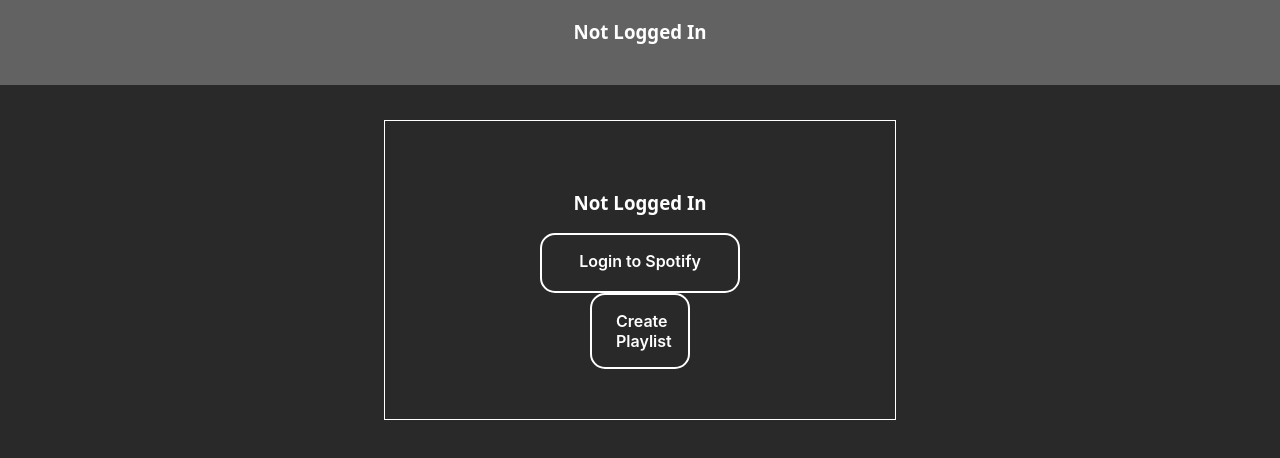
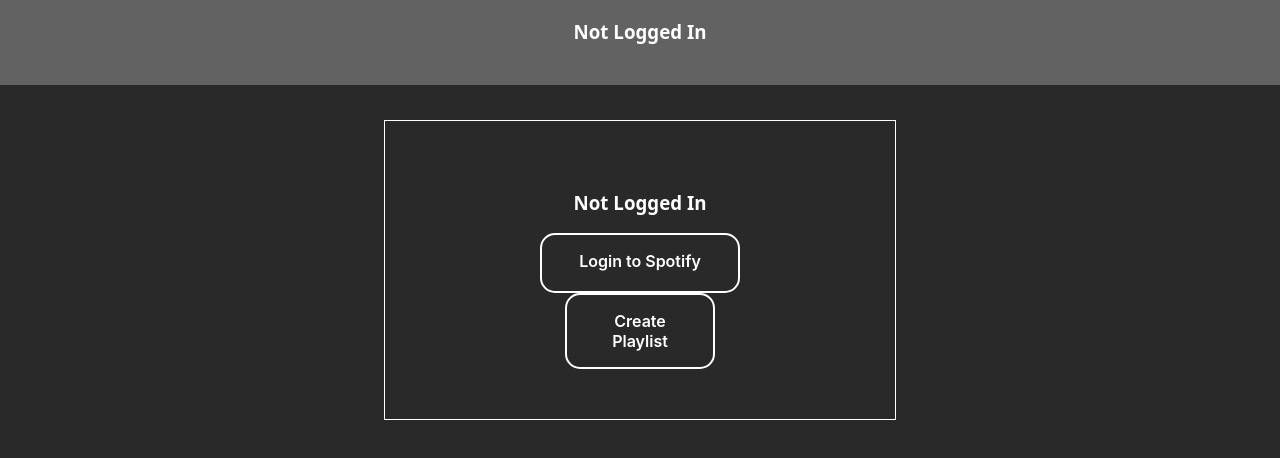
Before and after one commit to Lumiinox/homework-gigih, a React (Create React App) app: page / in a window 1280 px wide. Shown: the top 458 px of the page. Built offline with nearby package versions, Linux system fonts and the light colour scheme.

Commit message:
feat: Homework Module 5 Session 2 UI Improvement

```diff
--- a/src/App.css
+++ b/src/App.css
@@ -1,3 +1,73 @@
 .searchBar{
   width: 500px;
 }
+
+/* Button syle from https://getcssscan.com/css-buttons-examples (Button 28)*/
+button, a {
+  appearance: none;
+  background-color: transparent;
+  border: 2px solid #ffffff;
+  border-radius: 15px;
+  box-sizing: border-box;
+  color: #ffffff;
+  cursor: pointer;
+  display: inline-block;
+  font-family: Roobert,-apple-system,BlinkMacSystemFont,"Segoe UI",Helvetica,Arial,sans-serif,"Apple Color Emoji","Segoe UI Emoji","Segoe UI Symbol";
+  font-size: 16px;
+  font-weight: 600;
+  line-height: normal;
+  margin: 0;
+  min-height: 60px;
+  min-width: 0;
+  outline: none;
+  padding: 16px 24px;
+  text-align: center;
+  text-decoration: none;
+  transition: all 300ms cubic-bezier(.23, 1, 0.32, 1);
+  user-select: none;
+  -webkit-user-select: none;
+  touch-action: manipulation;
+  width: 150px;
+  will-change: transform;
+}
+
+button:disabled,a:disabled {
+  pointer-events: none;
+}
+
+button:hover,a:hover {
+  color: #fff;
+  background-color: #1A1A1A;
+  box-shadow: rgba(0, 0, 0, 0.25) 0 8px 15px;
+  transform: translateY(-2px);
+}
+
+button:active,a:active {
+  box-shadow: none;
+  transform: translateY(0);
+}
+
+input{
+    width: 250px;
+    height: 25px;
+    border-radius: 20px;
+    padding: 5px;
+    border-color: white;
+    color: white;
+    background-color: rgb(41, 41, 41) ;
+    font-weight: 100;
+}
+
+textarea{
+    width: 250px;
+    height: 50px;
+    border-radius: 20px;
+    padding: 5px;
+    border-color: white;
+    color: white;
+    background-color: rgb(41, 41, 41) ;
+}
+
+.buttonA{
+  width: 200px;
+}
--- a/src/components/song/index.css
+++ b/src/components/song/index.css
@@ -23,8 +23,13 @@
   text-align: center;
   margin: 20px;
   padding: 30px 10px;
+  border-radius: 25px;
 }
 
 body {
   font-family: system-ui, serif;
 }
+
+.songButton{
+  width: 200px;
+}
--- a/src/components/song/index.js
+++ b/src/components/song/index.js
@@ -19,7 +19,7 @@
                 <h2 className='textTdElement'>{props.name}</h2>
                 <p className='textTdElement'>{props.artistName}</p>
                 <p className='textTdElement'>{props.albumName}</p>
-                <div><CustomButton type="button" onClick={SwitchStatus}>{selectedStatus ? "Select" : "Deselect"}</CustomButton></div>
+                <div><CustomButton className="songButton" type="button" onClick={SwitchStatus}>{selectedStatus ? "Select" : "Deselect"}</CustomButton></div>
             </div>
         </>
     )
--- a/src/pages/create-playlist/index.css
+++ b/src/pages/create-playlist/index.css
@@ -10,51 +10,6 @@
 
 .bodyWrapper{
     text-align: center;
-}
-
-/* Button syle from https://getcssscan.com/css-buttons-examples (Button 28)*/
-button, a {
-  appearance: none;
-  background-color: transparent;
-  border: 2px solid #ffffff;
-  border-radius: 15px;
-  box-sizing: border-box;
-  color: #ffffff;
-  cursor: pointer;
-  display: inline-block;
-  font-family: Roobert,-apple-system,BlinkMacSystemFont,"Segoe UI",Helvetica,Arial,sans-serif,"Apple Color Emoji","Segoe UI Emoji","Segoe UI Symbol";
-  font-size: 16px;
-  font-weight: 600;
-  line-height: normal;
-  margin: 0;
-  min-height: 60px;
-  min-width: 0;
-  outline: none;
-  padding: 16px 24px;
-  text-align: center;
-  text-decoration: none;
-  transition: all 300ms cubic-bezier(.23, 1, 0.32, 1);
-  user-select: none;
-  -webkit-user-select: none;
-  touch-action: manipulation;
-  width: 100px;
-  will-change: transform;
-}
-
-button:disabled,a:disabled {
-  pointer-events: none;
-}
-
-button:hover,a:hover {
-  color: #fff;
-  background-color: #1A1A1A;
-  box-shadow: rgba(0, 0, 0, 0.25) 0 8px 15px;
-  transform: translateY(-2px);
-}
-
-button:active,a:active {
-  box-shadow: none;
-  transform: translateY(0);
 }
 
 input{
--- a/src/pages/home/index.css
+++ b/src/pages/home/index.css
@@ -17,73 +17,3 @@
     padding: 50px;
     margin: 0 30%;
 }
-
-/* Button syle from https://getcssscan.com/css-buttons-examples (Button 28)*/
-button, a {
-  appearance: none;
-  background-color: transparent;
-  border: 2px solid #ffffff;
-  border-radius: 15px;
-  box-sizing: border-box;
-  color: #ffffff;
-  cursor: pointer;
-  display: inline-block;
-  font-family: Roobert,-apple-system,BlinkMacSystemFont,"Segoe UI",Helvetica,Arial,sans-serif,"Apple Color Emoji","Segoe UI Emoji","Segoe UI Symbol";
-  font-size: 16px;
-  font-weight: 600;
-  line-height: normal;
-  margin: 0;
-  min-height: 60px;
-  min-width: 0;
-  outline: none;
-  padding: 16px 24px;
-  text-align: center;
-  text-decoration: none;
-  transition: all 300ms cubic-bezier(.23, 1, 0.32, 1);
-  user-select: none;
-  -webkit-user-select: none;
-  touch-action: manipulation;
-  width: 100px;
-  will-change: transform;
-}
-
-button:disabled,a:disabled {
-  pointer-events: none;
-}
-
-button:hover,a:hover {
-  color: #fff;
-  background-color: #1A1A1A;
-  box-shadow: rgba(0, 0, 0, 0.25) 0 8px 15px;
-  transform: translateY(-2px);
-}
-
-button:active,a:active {
-  box-shadow: none;
-  transform: translateY(0);
-}
-
-input{
-    width: 250px;
-    height: 25px;
-    border-radius: 20px;
-    padding: 5px;
-    border-color: white;
-    color: white;
-    background-color: rgb(41, 41, 41) ;
-    font-weight: 100;
-}
-
-textarea{
-    width: 250px;
-    height: 50px;
-    border-radius: 20px;
-    padding: 5px;
-    border-color: white;
-    color: white;
-    background-color: rgb(41, 41, 41) ;
-}
-
-.buttonA{
-  width: 200px;
-}
```
